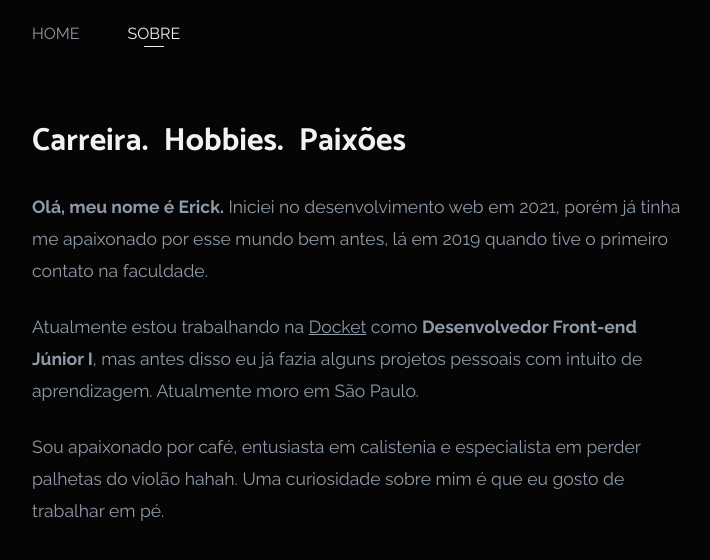
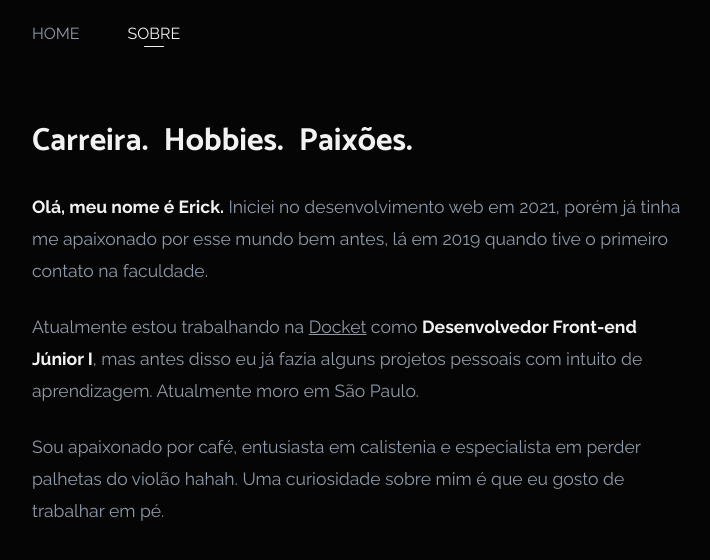
Before and after one commit to ericksvaguilar/portfolio, a Next.js app: page /about in a window 1280 px wide. Shown: the top 560 px of the page, without its empty margins (282-992 px from the left). Built offline with nearby package versions, Linux system fonts and the light colour scheme.

Commit message:
text adjusts

```diff
--- a/pages/about.jsx
+++ b/pages/about.jsx
@@ -1,10 +1,17 @@
+import Head from 'next/head';
+
 import styles from "styles/pages/about.module.scss";
 
 const About = () => {
   return (
+    <>
+      <Head>
+        <title>Sobre</title>
+      </Head>
+
       <div className={styles.about}>
         <section className={styles.aboutSection}>
-        <h1>Carreira. Hobbies. Paixões</h1>
+          <h1>Carreira. Hobbies. Paixões.</h1>
           <p>
             <strong>Olá, meu nome é Erick.</strong> Iniciei no desenvolvimento web
             em 2021, porém já tinha me apaixonado por esse mundo bem antes, lá em
@@ -30,6 +37,7 @@ const About = () => {
           </p>
         </section>
       </div>
+    </>
   );
 };
 
--- a/styles/global.scss
+++ b/styles/global.scss
@@ -16,6 +16,10 @@ h1 {
 
 a {
 	color: inherit;
+}
+
+strong {
+	color: colors.$white;
 }
 
 body {
```
Lines whose indentation alone changed are shown as unchanged.
